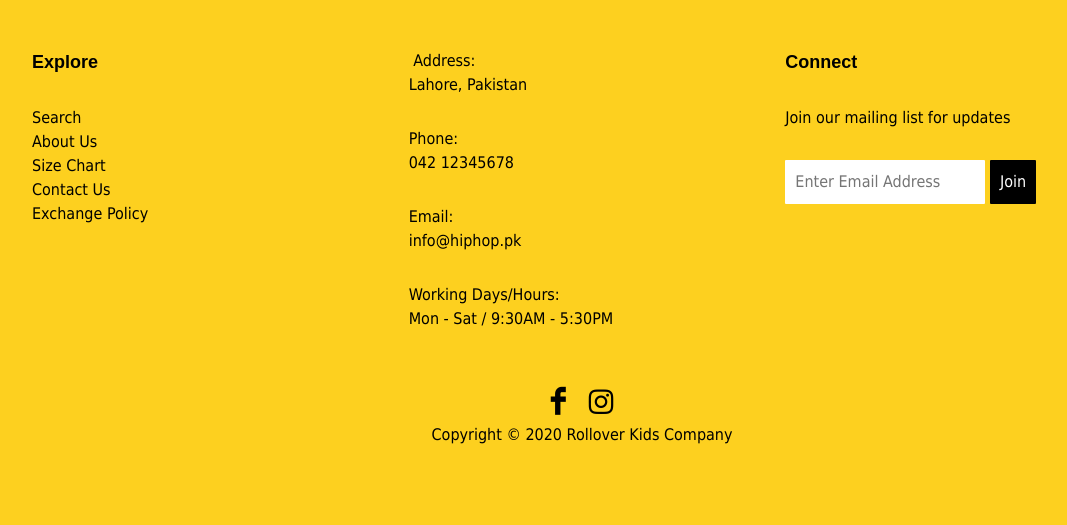
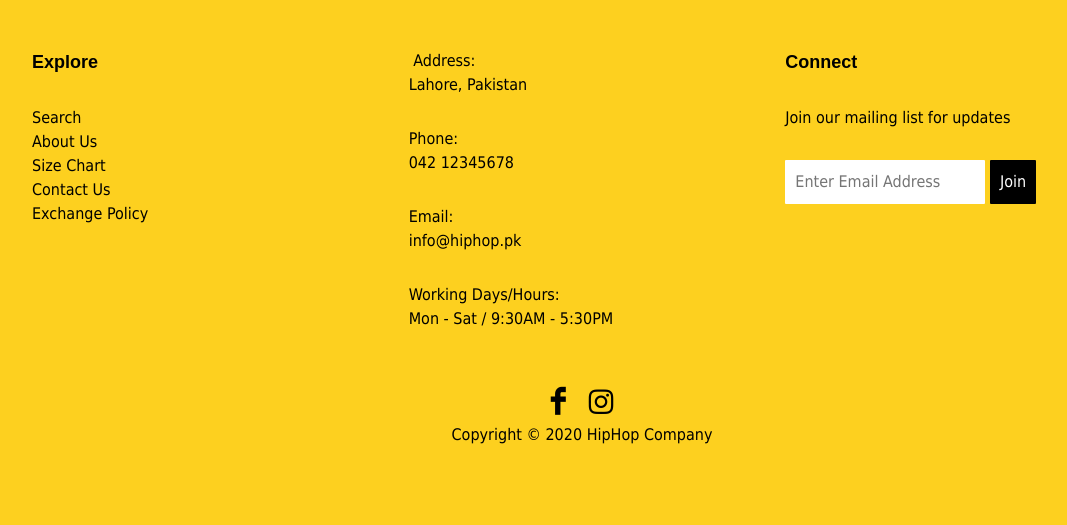
Before and after one commit to projrx/hiphop, a WordPress theme: template index.php in a window 1280 px wide. Shown: the part 3094-3619 px from the top of the page, without its empty margins (58-1125 px from the left). Run offline with PHP 8.4 and a stand-in for WordPress, Linux system fonts and the light colour scheme; the site name, menu and one post (Sample post) are stand-ins, and other content is empty.

Commit message:
new changes

```diff
--- a/include/footer.php
+++ b/include/footer.php
@@ -88,7 +88,7 @@
 						<span>&nbsp; &nbsp;</span>
 						<i style="color: black; font-size: 28px" class="icon-instagram"></i>
 						<p class="ftext">
-							Copyright © 2020 <a class="ftext" href="/" title="">Rollover Kids Company</a>
+							Copyright © 2020 <a class="ftext" href="/" title="">HipHop Company</a>
 						</p>
 						<br><br>
 					</center>
```
